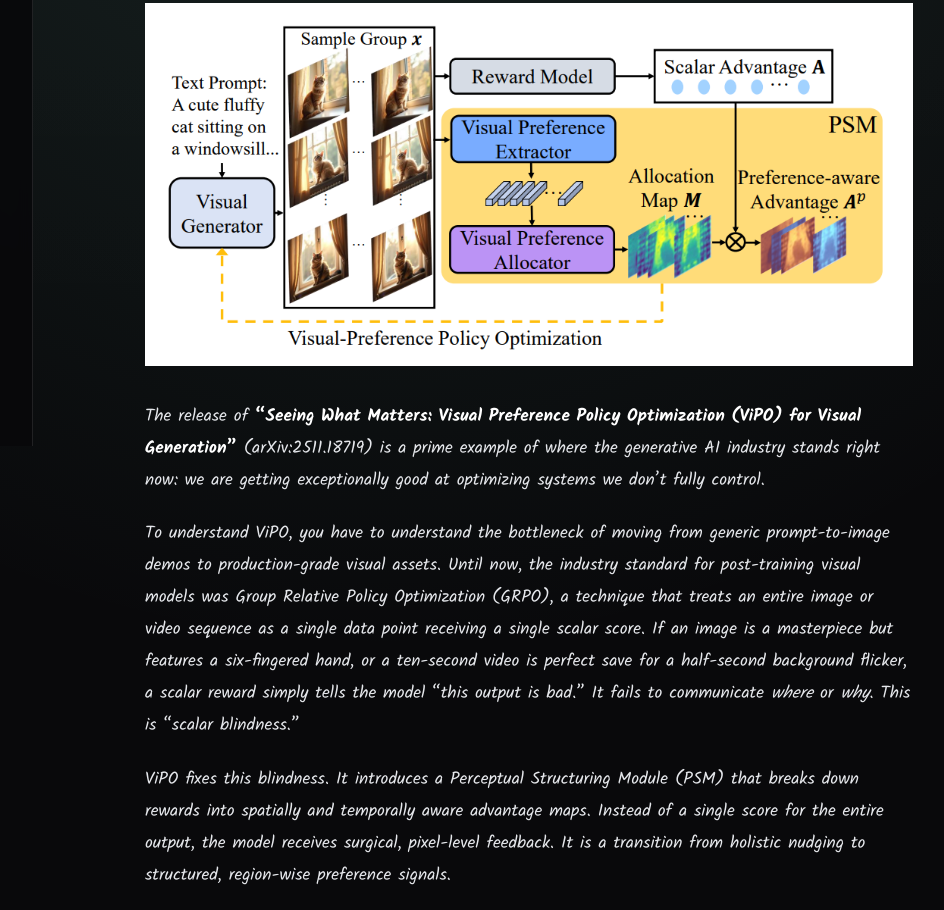
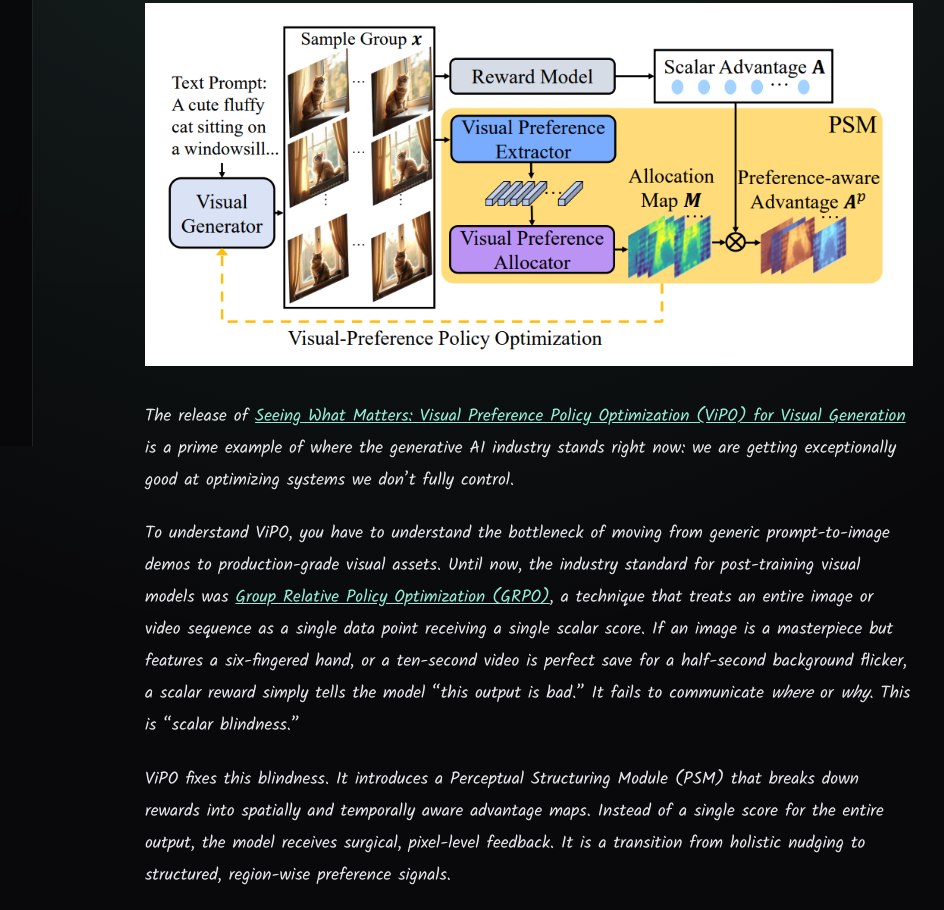
Before and after one commit to biaslayer/biaslayer.github.io, an Astro site: page /blog/vipo-paradox in a window 1280 px wide. Shown: the part 355-1265 px from the top of the page, without its empty margins (255-1199 px from the left). Built offline with nearby package versions, Linux system fonts and the light colour scheme; Astro itself is replaced by a stand-in of ours; some packages are replaced by stand-ins of ours.

Commit message:
add links

```diff
--- a/src/content/blog/vipo-paradox.md
+++ b/src/content/blog/vipo-paradox.md
@@ -7,9 +7,9 @@ tag: "ENGINEERING"
 
 ![Overview framework of the proposed Visual Preference Policy Optimization (ViPO)](image.png)
 
-The release of **"Seeing What Matters: Visual Preference Policy Optimization (ViPO) for Visual Generation"** (arXiv:2511.18719) is a prime example of where the generative AI industry stands right now: we are getting exceptionally good at optimizing systems we don't fully control.
+The release of **[Seeing What Matters: Visual Preference Policy Optimization (ViPO) for Visual Generation](https://arxiv.org/pdf/2511.18719)** is a prime example of where the generative AI industry stands right now: we are getting exceptionally good at optimizing systems we don't fully control.
 
-To understand ViPO, you have to understand the bottleneck of moving from generic prompt-to-image demos to production-grade visual assets. Until now, the industry standard for post-training visual models was Group Relative Policy Optimization (GRPO), a technique that treats an entire image or video sequence as a single data point receiving a single scalar score. If an image is a masterpiece but features a six-fingered hand, or a ten-second video is perfect save for a half-second background flicker, a scalar reward simply tells the model "this output is bad." It fails to communicate *where* or *why*. This is "scalar blindness."
+To understand ViPO, you have to understand the bottleneck of moving from generic prompt-to-image demos to production-grade visual assets. Until now, the industry standard for post-training visual models was [Group Relative Policy Optimization (GRPO)](https://arxiv.org/pdf/2402.03300), a technique that treats an entire image or video sequence as a single data point receiving a single scalar score. If an image is a masterpiece but features a six-fingered hand, or a ten-second video is perfect save for a half-second background flicker, a scalar reward simply tells the model "this output is bad." It fails to communicate *where* or *why*. This is "scalar blindness."
 
 ViPO fixes this blindness. It introduces a Perceptual Structuring Module (PSM) that breaks down rewards into spatially and temporally aware advantage maps. Instead of a single score for the entire output, the model receives surgical, pixel-level feedback. It is a transition from holistic nudging to structured, region-wise preference signals.
 
```
